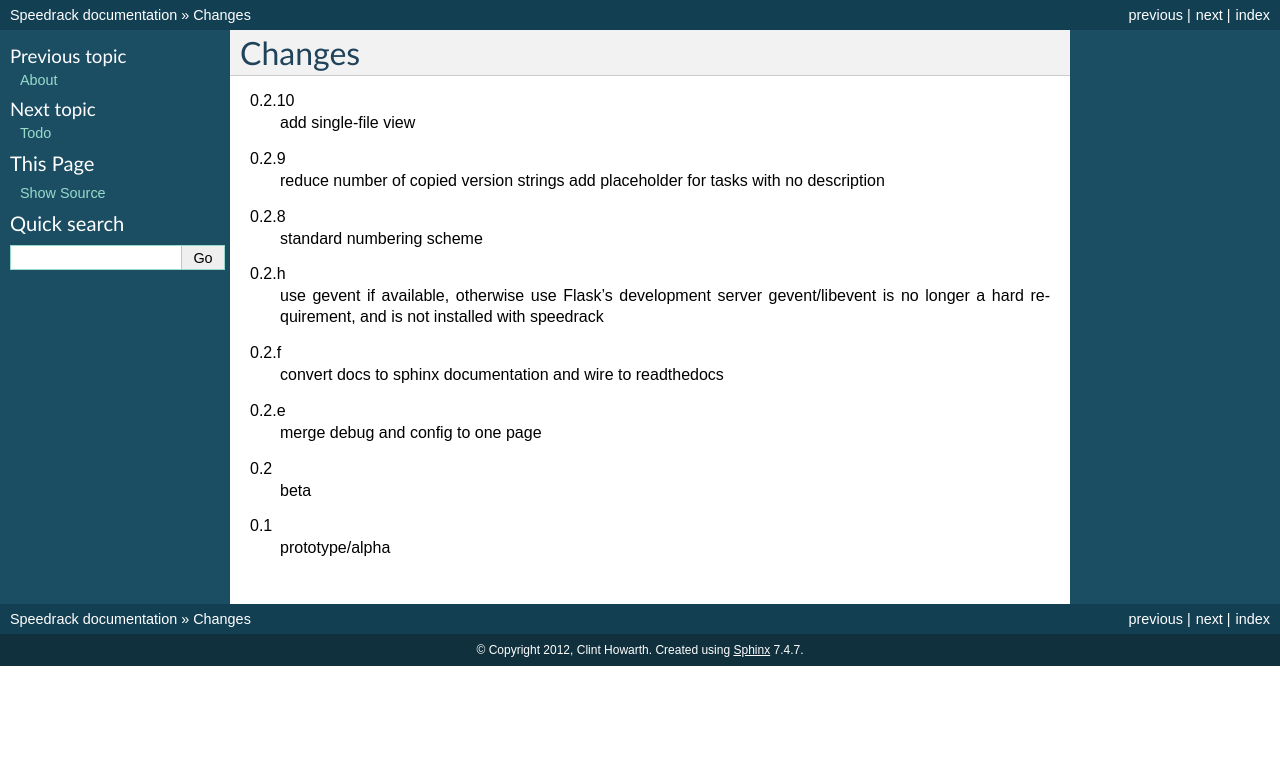
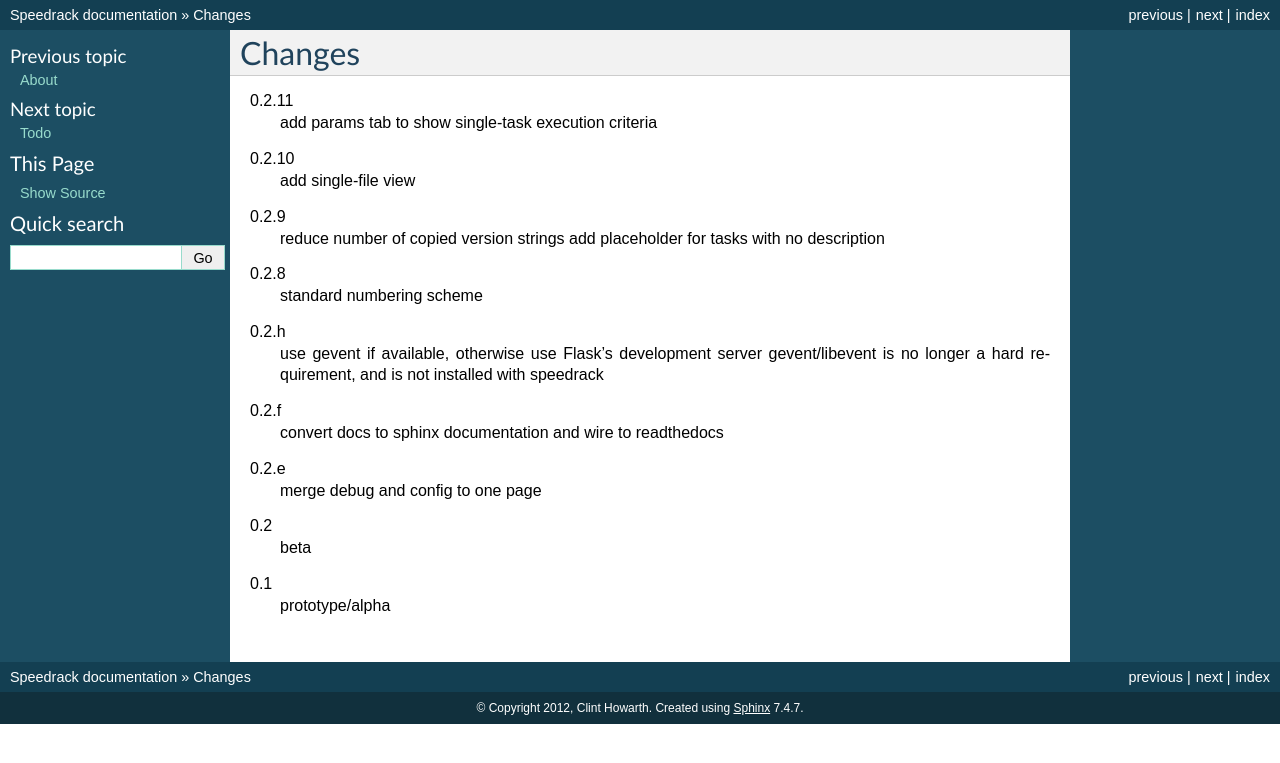
Before and after one commit to V-E-O/speedrack, a Sphinx documentation site: the page built from docs/changes.rst, in a window 1280 px wide. Shown: the top 763 px of the page. Built offline with Sphinx 7.4.7, drawn with Linux system fonts in a browser that asks for light colours.

Commit message:
version 0.2.11

```diff
--- a/docs/changes.rst
+++ b/docs/changes.rst
@@ -1,6 +1,9 @@
 =======
 Changes
 =======
+
+0.2.11
+  add params tab to show single-task execution criteria
 
 0.2.10
   add single-file view
--- a/speedrack/__init__.py
+++ b/speedrack/__init__.py
@@ -1,4 +1,4 @@
-version_info = (0, 2, 10)
+version_info = (0, 2, 11)
 version = '.'.join(str(n) for n in version_info[:3])
 release = version + ''.join(str(n) for n in version_info[3:])
 
```
